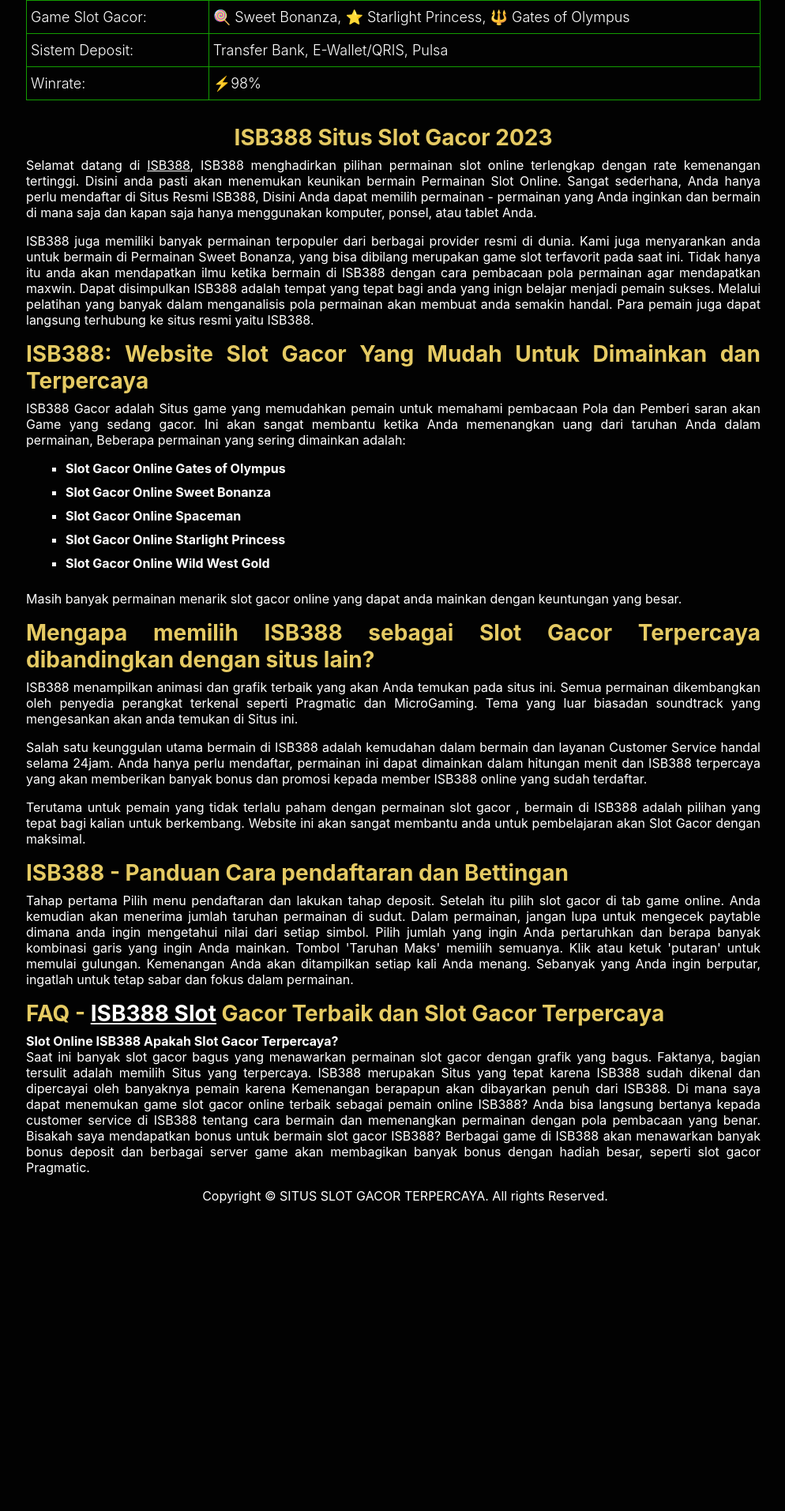
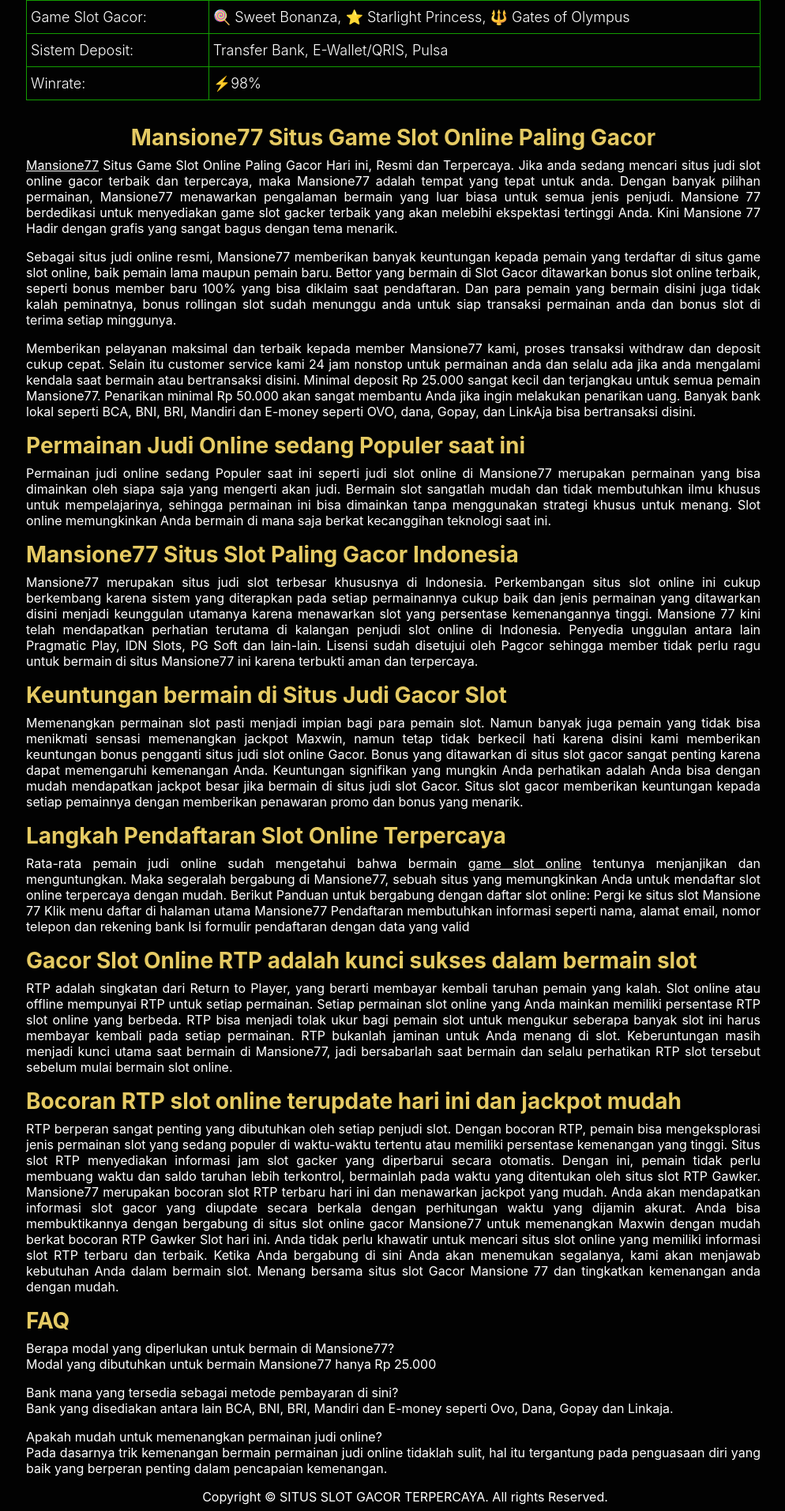
Before and after one commit to nikitamirzani323/mansione77_com, a PHP site: page / in a window 1280 px wide. Shown: the part 392-2305 px from the top of the page at 79% size, without its empty margins (142-1136 px from the left). Before the commit the page ends 1916 px from the top, so only its background shows below. Run offline with PHP 8.4, Linux system fonts and the light colour scheme; some libraries are stand-ins or nearby versions.

Commit message:
update text

```diff
--- a/public_html/index.php
+++ b/public_html/index.php
@@ -4,16 +4,16 @@
 <head>
 <meta charset="utf-8">
 <meta name="viewport" content="width=device-width,initial-scale=1">
-<title>ISB388 Situs Slot Gacor 2023</title>
-<meta name="description" content="ISB388 situs slot gacor menghadirkan pilihan permainan slot online terlengkap dengan rate kemenangan tertinggi"/>
-<meta name="keywords" content="ISB388 Situs Slot Gacor 2023"/>
+<title>Mansione77 Situs Game Slot Paling Gacor hari ini, Resmi dan terpercaya</title>
+<meta name="description" content="Mansione77 Situs Game Slot Paling Gacor hari ini, Resmi dan terpercaya"/>
+<meta name="keywords" content="mansione77, game slot online"/>
 <link rel="canonical" href="https://mansione77.com/"/>
 <meta property="og:locale" content="id_ID"/>
 <meta property="og:type" content="website"/>
-<meta property="og:title" content="ISB388 Situs Slot Gacor 2023"/>
-<meta property="og:description" content="ISB388 situs slot gacor menghadirkan pilihan permainan slot online terlengkap dengan rate kemenangan tertinggi"/>
+<meta property="og:title" content="Mansione77 Situs Game Slot Paling Gacor hari ini, Resmi dan terpercaya"/>
+<meta property="og:description" content="Mansione77 Situs Game Slot Paling Gacor hari ini, Resmi dan terpercaya"/>
 <meta property="og:url" content="https://mansione77.com/"/>
-<meta property="og:site_name" content="ISB388 Situs Slot Gacor 2023"/>
+<meta property="og:site_name" content="Mansione77 Situs Game Slot Paling Gacor hari ini, Resmi dan terpercaya"/>
 <meta name="twitter:card" content="summary_large_image"/>
 <meta name="google-site-verification" content="DR7dhivBs5U5UWu-fHTwdhwUB1viEpUKnIuhlR8dBxM" />
 <link href="https://static.nukeasset.com/assets/images/store/2022-04-10T05:09:21.559Z_Favicon.png" rel="shortcut icon" type="image/x-icon">
@@ -1636,72 +1636,93 @@
 <div class="spacer"></div>
 <div class="container">
 	<div class="artikel">
-		<h2 style="text-align: center;">ISB388 Situs Slot Gacor 2023</h2>
+		<h2 style="text-align: center;"><strong>Mansione77 Situs Game Slot Online Paling Gacor</strong></h2>
 		<p style="text-align: justify;">
-            Selamat datang di <a style="text-decoration: underline;" href="/">ISB388</a>, ISB388 menghadirkan pilihan permainan slot online terlengkap dengan rate kemenangan tertinggi.
-            Disini anda pasti akan menemukan keunikan bermain Permainan Slot Online. Sangat sederhana, Anda hanya perlu mendaftar di Situs Resmi ISB388,
-            Disini Anda dapat memilih permainan - permainan yang Anda inginkan dan bermain di mana saja dan kapan saja hanya menggunakan komputer, ponsel, atau tablet Anda.
+            <a href="/" style="text-decoration:underline;">Mansione77</a> Situs Game Slot Online Paling Gacor Hari ini, Resmi dan Terpercaya.
+            Jika anda sedang mencari situs judi slot online gacor terbaik dan terpercaya, maka Mansione77 adalah tempat yang tepat untuk anda.
+            Dengan banyak pilihan permainan, Mansione77 menawarkan pengalaman bermain yang luar biasa untuk semua jenis penjudi.
+            Mansione 77 berdedikasi untuk menyediakan game slot gacker terbaik yang akan melebihi ekspektasi tertinggi Anda.
+            Kini Mansione 77 Hadir dengan grafis yang sangat bagus dengan tema menarik.
         </p>
         <p style="text-align: justify;">
-            ISB388 juga memiliki banyak permainan terpopuler dari berbagai provider resmi di dunia.
-            Kami juga menyarankan anda untuk bermain di Permainan Sweet Bonanza, yang bisa dibilang merupakan game slot terfavorit pada saat ini.
-            Tidak hanya itu anda akan mendapatkan ilmu ketika bermain di ISB388 dengan cara pembacaan pola permainan agar mendapatkan maxwin.
-            Dapat disimpulkan ISB388 adalah tempat yang tepat bagi anda yang inign belajar menjadi pemain sukses.
-            Melalui pelatihan yang banyak dalam menganalisis pola permainan akan membuat anda semakin handal.
-            Para pemain juga dapat langsung terhubung ke situs resmi yaitu ISB388.
+            Sebagai situs judi online resmi, Mansione77 memberikan banyak keuntungan kepada pemain yang terdaftar di situs game slot online, baik pemain lama maupun pemain baru.
+            Bettor yang bermain di Slot Gacor ditawarkan bonus slot online terbaik, seperti bonus member baru 100% yang bisa diklaim saat pendaftaran.
+            Dan para pemain yang bermain disini juga tidak kalah peminatnya, bonus rollingan slot sudah menunggu anda untuk siap transaksi permainan anda dan bonus slot di terima setiap minggunya.
+        </p>
+        <p style="text-align: justify;">
+            Memberikan pelayanan maksimal dan terbaik kepada member Mansione77 kami, proses transaksi withdraw dan deposit cukup cepat.
+            Selain itu customer service kami 24 jam nonstop untuk permainan anda dan selalu ada jika anda mengalami kendala saat bermain atau bertransaksi disini.
+            Minimal deposit Rp 25.000 sangat kecil dan terjangkau untuk semua pemain Mansione77. Penarikan minimal Rp 50.000 akan sangat membantu Anda jika ingin melakukan penarikan uang.
+            Banyak bank lokal seperti BCA, BNI, BRI, Mandiri dan E-money seperti OVO, dana, Gopay, dan LinkAja bisa bertransaksi disini.
         </p>
 
-        <h2 style="text-align: justify;"><strong>ISB388: Website Slot Gacor Yang Mudah Untuk Dimainkan dan  Terpercaya</strong></h2>
+        <h2 style="text-align: justify;"><strong>Permainan Judi Online sedang Populer saat ini</strong></h2>
         <p style="text-align: justify;">
-            ISB388 Gacor adalah Situs game yang memudahkan pemain untuk memahami pembacaan Pola dan Pemberi saran akan Game yang sedang gacor.
-            Ini akan sangat membantu ketika Anda memenangkan uang dari taruhan Anda dalam permainan, Beberapa permainan yang sering dimainkan adalah:
-        </p>
-        <ul style="text-align: justify;">
-            <li style="text-align: justify;"><strong>Slot Gacor Online Gates of Olympus</strong></li>
-            <li style="text-align: justify;"><strong>Slot Gacor Online Sweet Bonanza</strong></li>
-            <li style="text-align: justify;"><strong>Slot Gacor Online Spaceman</strong></li>
-            <li style="text-align: justify;"><strong>Slot Gacor Online Starlight Princess</strong></li>
-            <li style="text-align: justify;"><strong>Slot Gacor Online Wild West Gold</strong></li>
-        </ul>
-        <p style="text-align: justify;">
-            Masih banyak permainan menarik slot gacor online yang dapat anda mainkan dengan keuntungan yang besar.
+            Permainan judi online sedang Populer saat ini seperti judi slot online di Mansione77 merupakan permainan yang bisa dimainkan oleh siapa saja yang mengerti akan judi.
+            Bermain slot sangatlah mudah dan tidak membutuhkan ilmu khusus untuk mempelajarinya, sehingga permainan ini bisa dimainkan tanpa menggunakan strategi khusus untuk menang.
+            Slot online memungkinkan Anda bermain di mana saja berkat kecanggihan teknologi saat ini.
         </p>
 
-        <h2 style="text-align: justify;"><strong>Mengapa memilih ISB388 sebagai Slot Gacor Terpercaya dibandingkan dengan situs lain?</strong></h2>
+
+        <h2 style="text-align: justify;"><strong>Mansione77 Situs Slot Paling Gacor Indonesia</strong></h2>
         <p style="text-align: justify;">
-            ISB388 menampilkan animasi dan grafik terbaik yang akan Anda temukan pada situs ini.
-            Semua permainan dikembangkan oleh penyedia perangkat terkenal seperti Pragmatic dan MicroGaming.
-            Tema yang luar biasadan soundtrack yang mengesankan akan anda temukan di Situs ini.
+            Mansione77 merupakan situs judi slot terbesar khususnya di Indonesia.
+            Perkembangan situs slot online ini cukup berkembang karena sistem yang diterapkan pada setiap permainannya cukup baik dan jenis permainan yang ditawarkan disini menjadi keunggulan utamanya karena menawarkan slot yang persentase kemenangannya tinggi.
+            Mansione 77 kini telah mendapatkan perhatian terutama di kalangan penjudi slot online di Indonesia.
+            Penyedia unggulan antara lain Pragmatic Play, IDN Slots, PG Soft dan lain-lain.
+            Lisensi sudah disetujui oleh Pagcor sehingga member tidak perlu ragu untuk bermain di situs Mansione77 ini karena terbukti aman dan terpercaya.
+        </p>
+
+
+        <h2 style="text-align: justify;"><strong>Keuntungan bermain di Situs Judi Gacor Slot</strong></h2>
+        <p style="text-align: justify;">
+            Memenangkan permainan slot pasti menjadi impian bagi para pemain slot. Namun banyak juga pemain yang tidak bisa menikmati sensasi memenangkan jackpot Maxwin,
+            namun tetap tidak berkecil hati karena disini kami memberikan keuntungan bonus pengganti situs judi slot online Gacor.
+            Bonus yang ditawarkan di situs slot gacor sangat penting karena dapat memengaruhi kemenangan Anda. Keuntungan signifikan yang mungkin Anda perhatikan adalah Anda bisa
+            dengan mudah mendapatkan jackpot besar jika bermain di situs judi slot Gacor.
+            Situs slot gacor memberikan keuntungan kepada setiap pemainnya dengan memberikan penawaran promo dan bonus yang menarik.
+        </p>
+
+        <h2 style="text-align: justify;"><strong>Langkah Pendaftaran Slot Online Terpercaya</strong></h2>
+        <p style="text-align: justify;">
+            Rata-rata pemain judi online sudah mengetahui bahwa bermain <a href="/" style="text-decoration:underline;">game slot online</a> tentunya menjanjikan dan menguntungkan.
+            Maka segeralah bergabung di Mansione77, sebuah situs yang memungkinkan Anda untuk mendaftar slot online terpercaya dengan mudah. Berikut Panduan untuk bergabung dengan daftar slot online:
+            Pergi ke situs slot Mansione 77
+            Klik menu daftar di halaman utama Mansione77
+            Pendaftaran membutuhkan informasi seperti nama, alamat email, nomor telepon dan rekening bank
+            Isi formulir pendaftaran dengan data yang valid
+        </p>
+
+        <h2 style="text-align: justify;"><strong>Gacor Slot Online RTP adalah kunci sukses dalam bermain slot</strong></h2>
+        <p style="text-align: justify;">
+            RTP adalah singkatan dari Return to Player, yang berarti membayar kembali taruhan pemain yang kalah. Slot online atau offline mempunyai RTP untuk setiap permainan.
+            Setiap permainan slot online yang Anda mainkan memiliki persentase RTP slot online yang berbeda. RTP bisa menjadi tolak ukur bagi pemain slot untuk mengukur seberapa banyak slot ini harus membayar kembali pada setiap permainan.
+            RTP bukanlah jaminan untuk Anda menang di slot. Keberuntungan masih menjadi kunci utama saat bermain di Mansione77, jadi bersabarlah saat bermain dan selalu perhatikan RTP slot tersebut sebelum mulai bermain slot online.
+        </p>
+
+        <h2 style="text-align: justify;"><strong>Bocoran RTP slot online terupdate hari ini dan jackpot mudah</strong></h2>
+        <p style="text-align: justify;">
+            RTP berperan sangat penting yang dibutuhkan oleh setiap penjudi slot. Dengan bocoran RTP, pemain bisa mengeksplorasi jenis permainan slot yang sedang populer di waktu-waktu tertentu atau memiliki persentase kemenangan yang tinggi. Situs slot RTP menyediakan informasi jam slot gacker yang diperbarui secara otomatis. Dengan ini, pemain tidak perlu membuang waktu dan saldo taruhan lebih terkontrol, bermainlah pada waktu yang ditentukan oleh situs slot RTP Gawker.
+            Mansione77 merupakan bocoran slot RTP terbaru hari ini dan menawarkan jackpot yang mudah. Anda akan mendapatkan informasi slot gacor yang diupdate secara berkala dengan perhitungan waktu yang dijamin akurat. Anda bisa membuktikannya dengan bergabung di situs slot online gacor Mansione77 untuk memenangkan Maxwin dengan mudah berkat bocoran RTP Gawker Slot hari ini.
+            Anda tidak perlu khawatir untuk mencari situs slot online yang memiliki informasi slot RTP terbaru dan terbaik. Ketika Anda bergabung di sini Anda akan menemukan segalanya, kami akan menjawab kebutuhan Anda dalam bermain slot. Menang bersama situs slot Gacor Mansione 77 dan tingkatkan kemenangan anda dengan mudah.
+        </p>
+
+        <h2 style="text-align: justify;"><strong>FAQ</strong></h2>
+        <p style="text-align: justify;">
+            Berapa modal yang diperlukan untuk bermain di Mansione77?<br />
+            Modal yang dibutuhkan untuk bermain Mansione77 hanya Rp 25.000
         </p>
         <p style="text-align: justify;">
-            Salah satu keunggulan utama bermain di ISB388 adalah kemudahan dalam bermain dan layanan Customer Service handal selama 24jam.
-            Anda hanya perlu mendaftar, permainan ini dapat dimainkan dalam hitungan menit dan ISB388 terpercaya yang akan memberikan banyak bonus dan promosi kepada member ISB388 online yang sudah terdaftar.
+            Bank mana yang tersedia sebagai metode pembayaran di sini?<br />
+            Bank yang disediakan antara lain BCA, BNI, BRI, Mandiri dan E-money seperti Ovo, Dana, Gopay dan Linkaja.
         </p>
         <p style="text-align: justify;">
-            Terutama untuk pemain yang tidak terlalu paham dengan permainan slot gacor , bermain di ISB388 adalah pilihan yang tepat bagi kalian untuk berkembang.
-            Website ini akan sangat membantu anda untuk pembelajaran akan Slot Gacor dengan maksimal.
+            Apakah mudah untuk memenangkan permainan judi online?<br />
+            Pada dasarnya trik kemenangan bermain permainan judi online tidaklah sulit, hal itu tergantung pada penguasaan diri yang baik yang berperan penting dalam pencapaian kemenangan.
         </p>
-
-        <h2 style="text-align: justify;"><strong>ISB388 - Panduan Cara pendaftaran dan Bettingan</strong></h2>
-        <p style="text-align: justify;">
-            Tahap pertama Pilih menu pendaftaran dan lakukan tahap deposit. Setelah itu pilih slot gacor di tab game online. Anda kemudian akan menerima jumlah taruhan permainan di sudut.
-            Dalam permainan, jangan lupa untuk mengecek paytable dimana anda ingin mengetahui nilai dari setiap simbol. Pilih jumlah yang ingin Anda pertaruhkan dan berapa banyak kombinasi garis yang ingin Anda mainkan. Tombol 'Taruhan Maks' memilih semuanya.
-            Klik atau ketuk 'putaran' untuk memulai gulungan. Kemenangan Anda akan ditampilkan setiap kali Anda menang. Sebanyak yang Anda ingin berputar, ingatlah untuk tetap sabar dan fokus dalam permainan.
-        </p>
-
-        <h2 style="text-align: justify;"><strong>FAQ - <a style="text-decoration: underline;" href="https://isb388gacor.com/">ISB388 Slot</a> Gacor Terbaik dan Slot Gacor Terpercaya</strong></h2>
-        <p style="text-align: justify;">
-            <strong>Slot Online ISB388 Apakah Slot Gacor Terpercaya?</strong><br />
-            Saat ini banyak slot gacor bagus yang menawarkan permainan slot gacor dengan grafik yang bagus. Faktanya, bagian tersulit adalah memilih Situs yang terpercaya. ISB388 merupakan Situs yang tepat karena ISB388 sudah dikenal dan dipercayai oleh banyaknya pemain karena Kemenangan berapapun akan dibayarkan penuh dari ISB388.
-            Di mana saya dapat menemukan game slot gacor online terbaik sebagai pemain online ISB388?
-            Anda bisa langsung bertanya kepada customer service di ISB388 tentang cara bermain dan memenangkan permainan dengan pola pembacaan yang benar.
-            Bisakah saya mendapatkan bonus untuk bermain slot gacor ISB388?
-            Berbagai game di ISB388 akan menawarkan banyak bonus deposit dan berbagai server game akan membagikan banyak bonus dengan hadiah besar, seperti slot gacor Pragmatic.
-        </p>
-
 		<div class="container">
 		    <div class="kolongramen konten-domino pb-2">
-			    <span><center>Copyright &copy; SITUS <a href="https://isbslot388.com/">SLOT GACOR</a> TERPERCAYA. All rights Reserved.</center></span>
+			    <span><center>Copyright &copy; SITUS SLOT GACOR TERPERCAYA. All rights Reserved.</center></span>
             </div>
 		</div>
 	</div>
```
